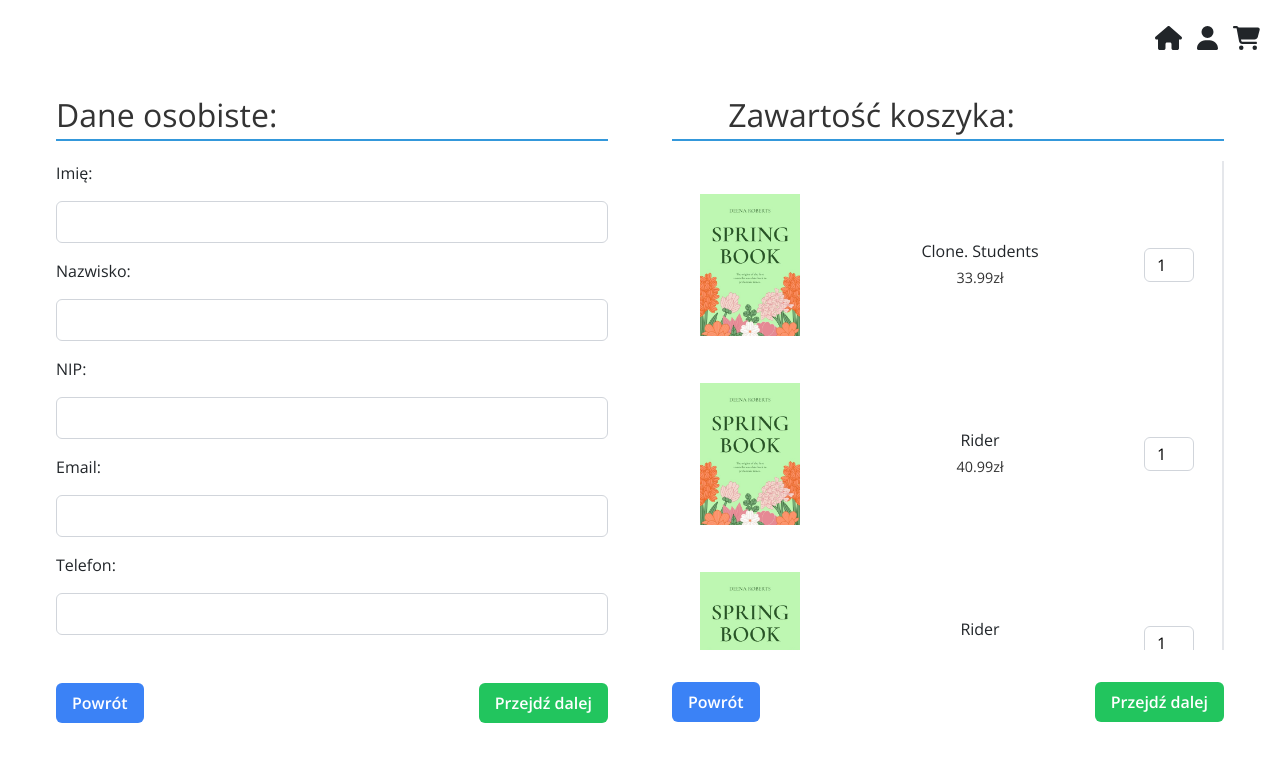
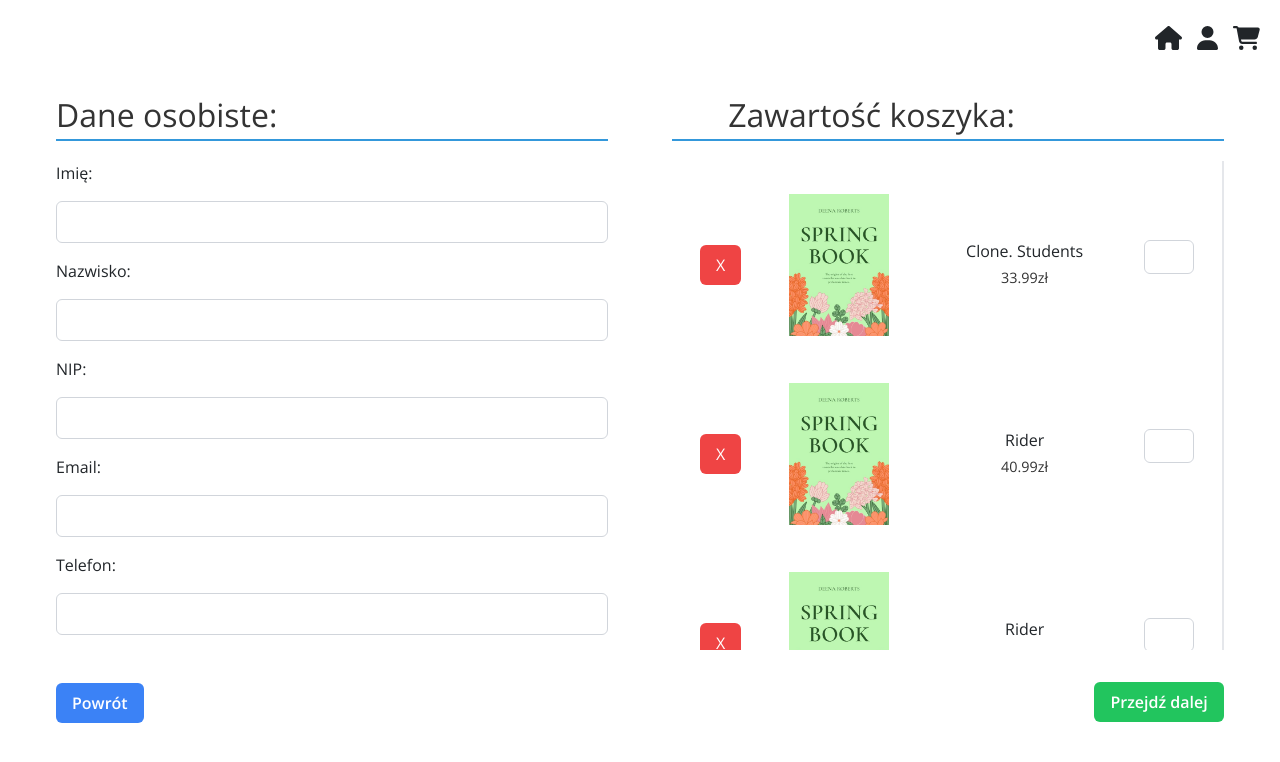
Before and after one commit to Sianuga/InternetBookshop, a React (Create React App) app in the folder Frontend/my-app/: page /shopping-cart in a window 1280 px wide. Shown: the top 762 px of the page. Built offline with nearby package versions, Linux system fonts and the light colour scheme.

Commit message:
Final button navigation and quantity change in cart

```diff
--- a/Frontend/my-app/src/Delivery.js
+++ b/Frontend/my-app/src/Delivery.js
@@ -3,6 +3,7 @@ import './Delivery.css'
 import {useContext, useState} from 'react';
 import cloneStudentsCover from './Img/preview-page0.jpg';
 import { CartContext } from './CartContext';
+import {Link} from "react-router-dom";
 
 // Mock data
 const booksData = [
@@ -61,6 +62,7 @@ function Delivery() {
     const removeItemFromCart = (itemId) => {
         console.log('Remove item:', itemId);
         // Implement removal logic
+
     };
 
     const handleQuantityChange = (id, newQuantity) => {
@@ -104,8 +106,8 @@ function Delivery() {
                     </select>
                     </div>
                     <div className="actions">
-                        <button className="back-button">Powrót</button>
-                        <button className="proceed-button">Przejdź dalej</button>
+                        <Link to={"/shopping-cart"}><button className="back-button">Powrót</button> </Link>
+
                     </div>
                 </div>
                 <div className="cart-items">
@@ -123,8 +125,8 @@ function Delivery() {
                         ))}
                     </div>
                     <div className="actions">
-                        <button className="back-button">Powrót</button>
-                        <button className="proceed-button">Przejdź dalej</button>
+
+                    <Link to={"/payment"}>  <button className="proceed-button">Przejdź dalej</button> </Link>
                     </div>
                 </div>
             </div>
--- a/Frontend/my-app/src/Payment.js
+++ b/Frontend/my-app/src/Payment.js
@@ -3,6 +3,7 @@ import './Payment.css'
 import {useContext, useState} from 'react';
 import cloneStudentsCover from './Img/preview-page0.jpg';
 import { CartContext } from './CartContext';
+import {Link} from "react-router-dom";
 
 
 // Mock data
@@ -70,8 +71,8 @@ function Payment() {
                         </select>
                     </div>
                     <div className="actions-f">
-                        <button className="back-button">Powrót</button>
-                        <button className="proceed-button">Przejdź dalej</button>
+                        <Link to={"/delivery"}><button className="back-button">Powrót</button></Link>
+
                     </div>
                 </div>
                 <div className="cart-items">
@@ -89,8 +90,8 @@ function Payment() {
                         ))}
                     </div>
                     <div className="actions">
-                        <button className="back-button">Powrót</button>
-                        <button className="proceed-button">Przejdź dalej</button>
+
+                      <Link to={"/paymentSuccesful"}>  <button className="proceed-button">Przejdź dalej</button> </Link>
                     </div>
                 </div>
             </div>
@@ -106,12 +107,7 @@ function ProductCard({ cover, title, price, quantity, setQuantity }) {
                 <h5 className="card-title">{title}</h5>
                 <p className="card-text">{price}</p>
             </div>
-            <input
-                type="number"
-                value={quantity}
-                onChange={(e) => setQuantity(e.target.value)}
-                className="quantity-input"
-            />
+            <h3 className={'quantity'}>{quantity}</h3>
         </div>
     );
 }
--- a/Frontend/my-app/src/ShoppingCart.css
+++ b/Frontend/my-app/src/ShoppingCart.css
@@ -14,12 +14,16 @@
 /* Personal Details Section */
 .personal-details {
     flex-basis: 50%; /* Adjust as needed */
-    padding: 1rem;
+    padding: 1rem 1rem 1rem 1rem;
 }
 
 .personal-details label {
     display: block;
     margin-bottom: 1rem;
+}
+
+.fText {
+    margin-bottom: 1.1rem;
 }
 
 .personal-details input[type="text"] {
@@ -92,6 +96,7 @@
 .actions .proceed-button {
     background-color: #22C55E; /* Green */
     color: white;
+    margin-left: 26.4rem;
 }
 
 .product-card {
@@ -106,7 +111,7 @@
     flex-shrink: 0; /* prevents the image from shrinking */
     width: 100px; /* adjust the width as needed */
     height: auto;
-    margin-right: 1rem;
+    margin-right: 2rem;
 }
 
 .card-details {
@@ -115,11 +120,10 @@
 
 .quantity-input {
     width: 50px; /* adjust the width as needed */
-    padding: 0.25rem;
     text-align: center;
     border: 1px solid #D1D5DB;
     border-radius: 0.375rem;
-
+    padding-top: 0.5rem;
 }
 
 /* Additional styles */
@@ -138,3 +142,20 @@
     max-height: 489px;
     width: 100%;
 }
+
+.remove-item {
+    background-color: #EF4444; /* Red */
+    color: white;
+    padding: .5rem 1rem;
+    border: none;
+    border-radius: .375rem;
+    cursor: pointer;
+    margin-right: 3rem;
+}
+
+.quantity-controls {
+    display: flex;
+    align-items: center;
+    justify-content: space-between;
+    margin-bottom: 1rem;
+}
--- a/Frontend/my-app/src/ShoppingCart.js
+++ b/Frontend/my-app/src/ShoppingCart.js
@@ -4,6 +4,7 @@ import {useState} from 'react';
 import cloneStudentsCover from './Img/preview-page0.jpg';
 import { CartContext } from './CartContext';
 import {useContext} from "react";
+import {Link} from "react-router-dom";
 
 
 // Mock data
@@ -21,6 +22,24 @@ const booksData = [
 function ShoppingCart() {
     const { cartItemss, addToCart, removeFromCart } = useContext(CartContext);
 
+
+    // Function to update quantity
+    const updateQuantity = (id, newQuantity) => {
+        const updatedBooksData = filteredBooks.map(book => {
+            if (book.id === id) {
+                return { ...book, quantity: newQuantity };
+            }
+            return book;
+        });
+        setFilteredBooks(updatedBooksData);
+    };
+
+    // Function to remove item from cart
+    const removeItemFromCart = (id) => {
+        const updatedBooksData = filteredBooks.filter(book => book.id !== id);
+        setFilteredBooks(updatedBooksData);
+    };
+
     // Example usage
     const handleAddToCart = (item) => {
         addToCart(item);
@@ -34,16 +53,13 @@ function ShoppingCart() {
         { id: 3, title: 'Human design', quantity: 1 }
     ];
 
-    // Function to handle removing items from the cart
-    const removeItemFromCart = (itemId) => {
-        console.log('Remove item:', itemId);
-        // Implement removal logic
-    };
+
 
     const handleQuantityChange = (id, newQuantity) => {
         // Logic to update quantity for the item with the given id
         console.log(`Update quantity for ${id}: ${newQuantity}`);
         // You will need to implement state management for the quantities
+        booksData.map((book) => { if (book.id === id) { book.quantity = newQuantity } });
     };
 
     return (
@@ -60,29 +76,31 @@ function ShoppingCart() {
                     <label>Email:</label>
                     <input type="text" />
                     <label>Telefon:</label>
-                    <input type="text" />
+                    <input className={'fText'} type="text" />
                     <div className="actions">
-                        <button className="back-button">Powrót</button>
-                        <button className="proceed-button">Przejdź dalej</button>
+                        <Link to={"/"}> <button className="back-button">Powrót</button> </Link>
+
                     </div>
                 </div>
+
                 <div className="cart-items">
                     <h2 className={'content'}>Zawartość koszyka:</h2>
                     <div className="col-md-9 book-grid-sc">
                         {filteredBooks.map((book) => (
                             <ProductCard
                                 key={book.id}
+                                id={book.id}
                                 cover={book.cover}
                                 title={book.title}
                                 price={book.price}
-                                quantity={1} // Replace with the actual quantity state
-                                setQuantity={(newQuantity) => handleQuantityChange(book.id, newQuantity)}
+                                quantity={book.quantity}
+                                updateQuantity={updateQuantity}
+                                removeItemFromCart={removeItemFromCart}
                             />
                         ))}
                     </div>
                     <div className="actions">
-                        <button className="back-button">Powrót</button>
-                        <button className="proceed-button">Przejdź dalej</button>
+                        <Link to={"/delivery"}><button className="proceed-button">Przejdź dalej</button></Link>
                     </div>
                 </div>
             </div>
@@ -90,20 +108,25 @@ function ShoppingCart() {
     );
 }
 
-function ProductCard({ cover, title, price, quantity, setQuantity }) {
+function ProductCard({ id, cover, title, price, quantity, updateQuantity, removeItemFromCart }) {
     return (
         <div className="product-card">
+            <button onClick={() => removeItemFromCart(id)} className="remove-item">X</button>
             <img src={cover} alt={title} className="card-img" />
             <div className="card-details">
                 <h5 className="card-title">{title}</h5>
                 <p className="card-text">{price}</p>
+
             </div>
-            <input
-                type="number"
-                value={quantity}
-                onChange={(e) => setQuantity(e.target.value)}
-                className="quantity-input"
-            />
+            <div className="quantity-controls">
+                <input
+                    type="number"
+                    value={quantity}
+                    onChange={(e) => updateQuantity(id, Math.max(1, parseInt(e.target.value)))}
+                    className="quantity-input"
+                />
+
+            </div>
         </div>
     );
 }
```
